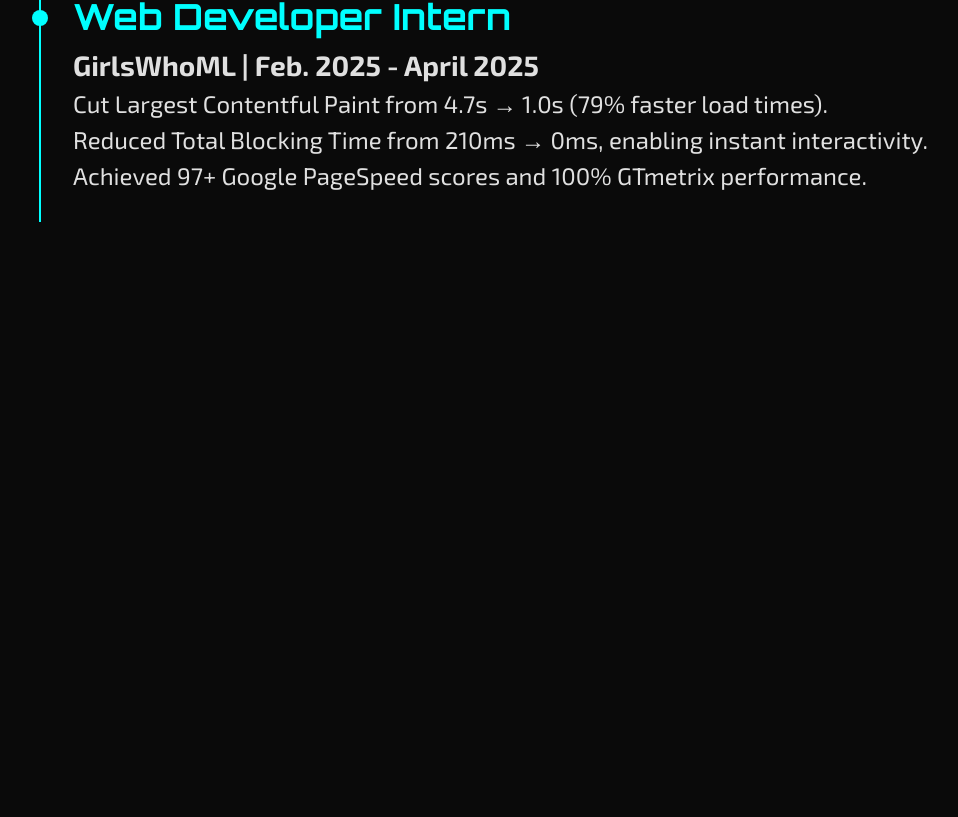
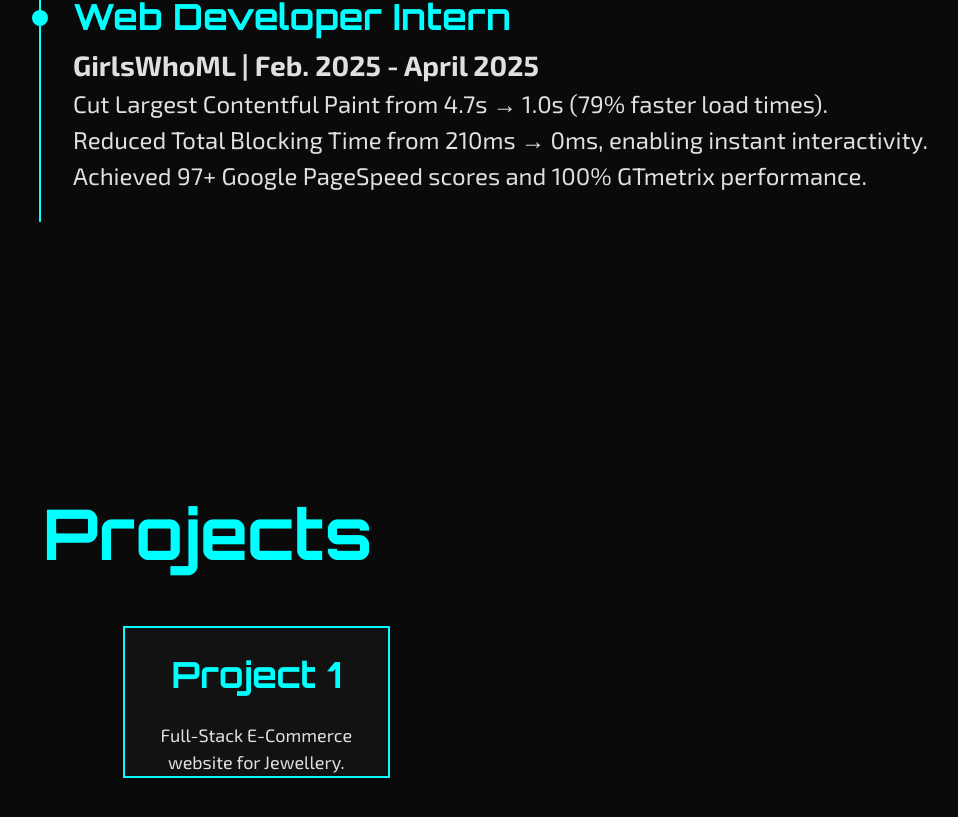
Before and after one commit to kanzah259/kanzah259.github.io, a React (Vite) app: page / in a window 1280 px wide. Shown: the part 2167-2984 px from the top of the page, without its empty margins (37-995 px from the left). Before the commit the page ends 2568 px from the top, so only its background shows below. Built offline with nearby package versions, Linux system fonts and the light colour scheme.

Commit message:
Add Project section and begin styling first project container

```diff
--- a/src/App.tsx
+++ b/src/App.tsx
@@ -2,6 +2,7 @@
 import Navbar from "./components/navbar";
 import About from "./sections/About/About";
 import Experience from "./sections/Experience/Experience";
+import Projects from "./sections/Projects/Projects";
 
 function App() {
 
@@ -12,6 +13,7 @@
     <Hero />
     <About />
     <Experience />
+    <Projects />
 
     </div>
 
--- a/src/sections/Projects/Projects.tsx
+++ b/src/sections/Projects/Projects.tsx
@@ -0,0 +1,21 @@
+
+const Projects = () => (
+
+    <section id="Projects" className="mt-8 h-screen">
+        <div className="text-left">
+            <h3 className="font-orbitron text-[#00FFFF] text-[70px] pl-10 ml-10 pt-10 mt-10 font-bold">Projects</h3></div>
+
+
+        <div className="grid grid-cols-1 md:grid-cols-2 lg:grid-cols-3">
+
+            <div className="text-center bg-[#121212] border-solid border-2 border-[#00FFFF] ml-40 mt-10">
+                <h3 className="font-orbitron text-[#00FFFF] text-[36px] font-bold pt-5">Project 1</h3>
+                <p className="font-exo2 text-[#E0E0E0] text-[18px] pt-5">Full-Stack E-Commerce<br /> website for Jewellery.</p>
+            </div>
+            </div>
+
+    </section>
+
+)
+
+export default Projects;
```
